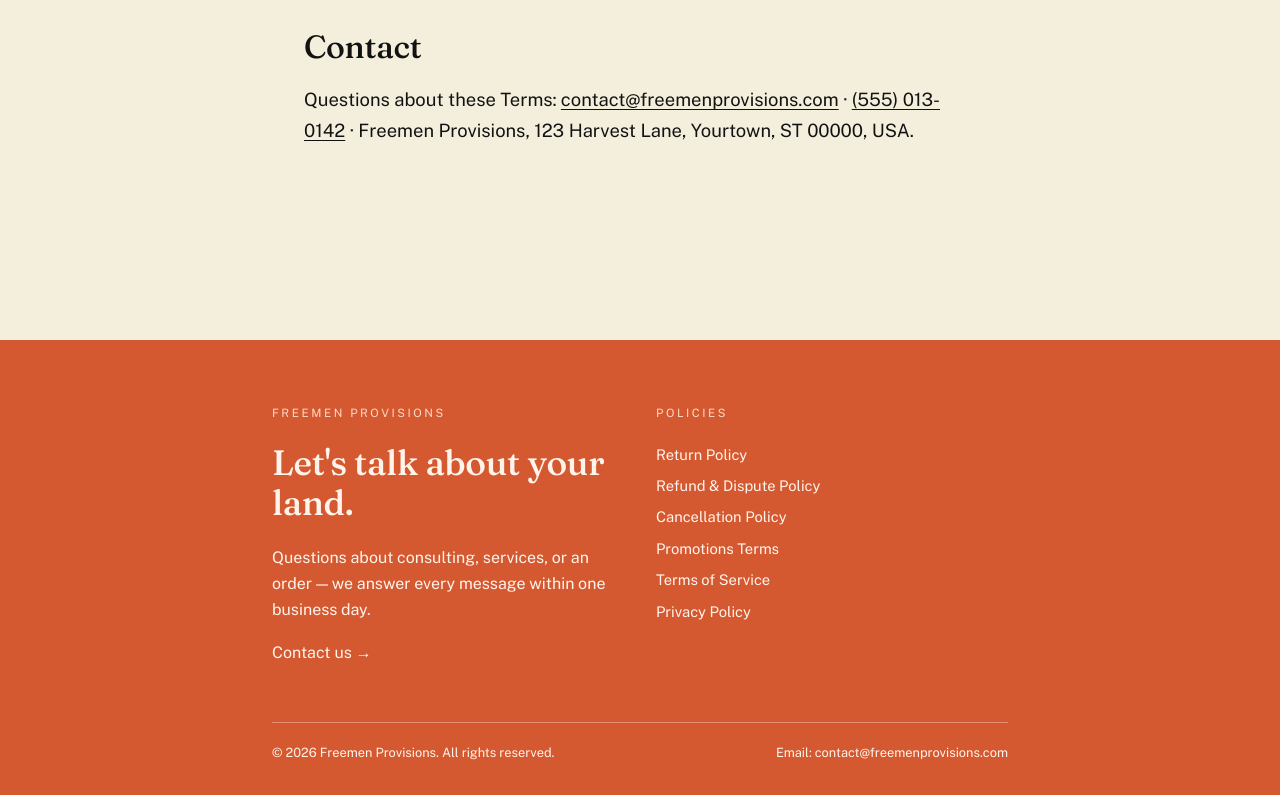
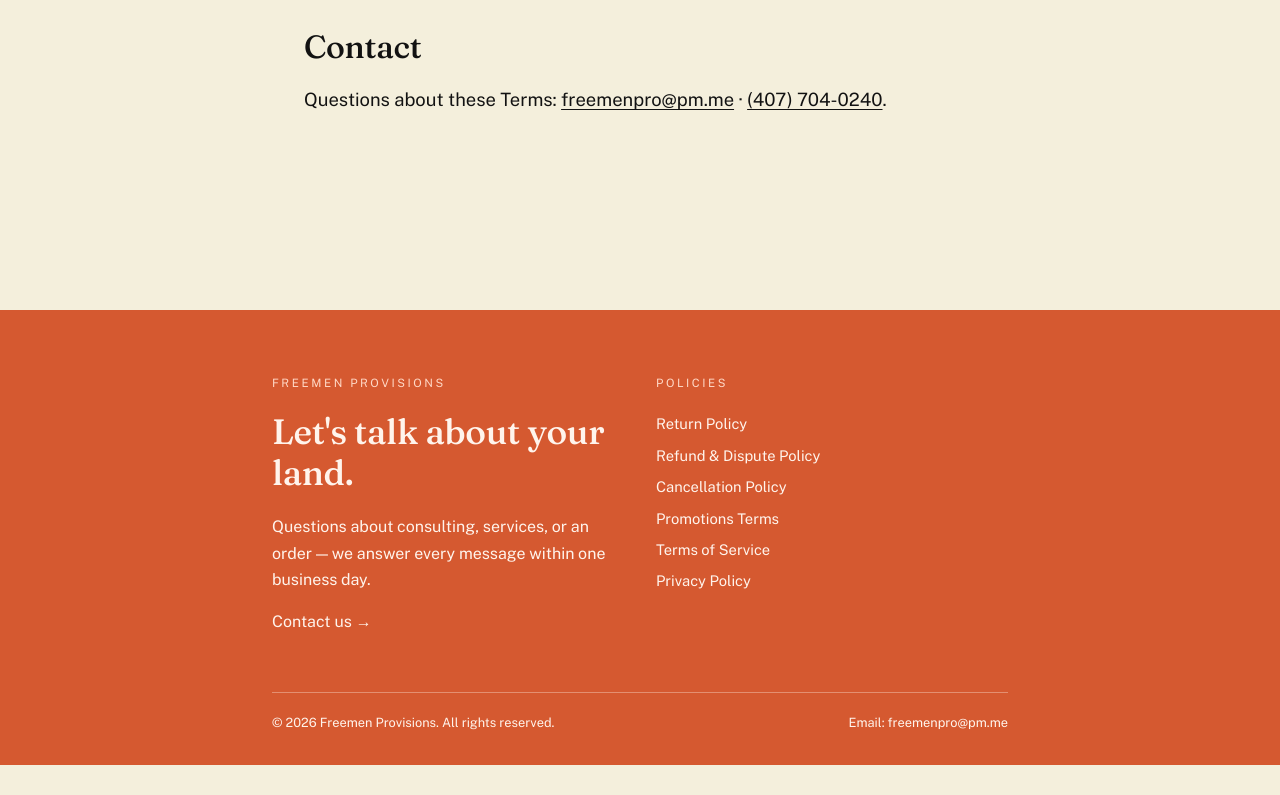
Before and after one commit to realorlandocontact/freemen-provisions, a website: page terms.html in a window 1280 px wide. Shown: the part 1687-2482 px from the top of the page. After the commit the page ends 2452 px from the top, so only its background shows below. Drawn offline with nearby package versions, Linux system fonts and the light colour scheme.

Commit message:
Update terms of service contact details, remove placeholder address

```diff
--- a/terms.html
+++ b/terms.html
@@ -61,7 +61,7 @@
     <p>To the maximum extent permitted by law, Freemen Provisions' total liability for any claim arising from a purchase is limited to the amount you paid for the product or service concerned. Nothing in these Terms limits liability that cannot be limited by law.</p>
 
     <h2>Contact</h2>
-    <p>Questions about these Terms: <a href="mailto:contact@freemenprovisions.com">contact@freemenprovisions.com</a> · <a href="tel:+15550130142">(555) 013-0142</a> · Freemen Provisions, 123 Harvest Lane, Yourtown, ST 00000, USA.</p>
+    <p>Questions about these Terms: <a href="mailto:freemenpro@pm.me">freemenpro@pm.me</a> · <a href="tel:+14077040240">(407) 704-0240</a>.</p>
   </section>
 </main>
 
@@ -87,7 +87,7 @@
   </div>
   <div class="footer-bottom">
     <span>© 2026 Freemen Provisions. All rights reserved.</span>
-    <span>Email: <a href="mailto:contact@freemenprovisions.com">contact@freemenprovisions.com</a></span>
+    <span>Email: <a href="mailto:freemenpro@pm.me">freemenpro@pm.me</a></span>
   </div>
 </footer>
 
```
